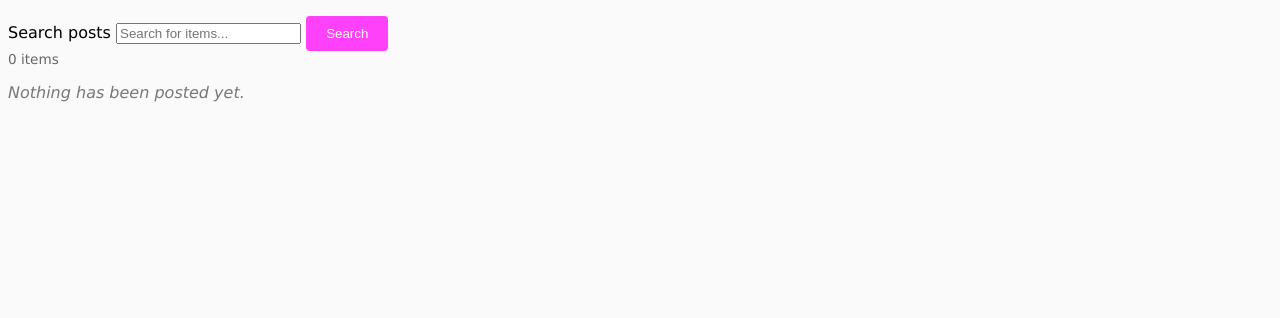
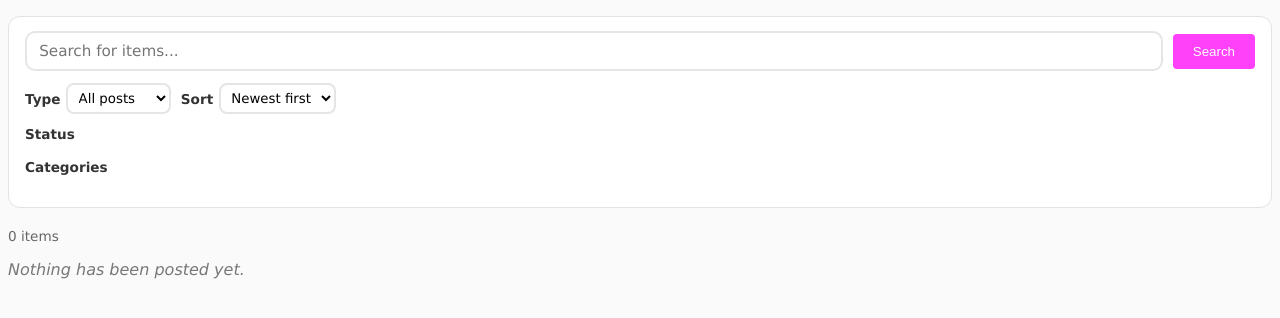
Before and after one commit to Fakhadova/wellesley-free-finds, a Flask app: template templates/home.html in a window 1280 px wide. Shown: the part 148-466 px from the top of the page. Run offline with Flask 3, Linux system fonts and the light colour scheme; the template is opened without the code that fills it, so the values that code supplies are empty.

Commit message:
Added filter and fixed home bug!

```diff
--- a/app.py
+++ b/app.py
@@ -6,7 +6,6 @@ import os
 import cs304dbi as dbi
 import pymysql
 import secrets
-app.secret_key = secrets.token_hex()
 
 from pwd_context import hash_password, verify_password
 from werkzeug.utils import secure_filename
@@ -26,9 +25,10 @@ app.config['MAX_CONTENT_LENGTH']=5 * 1024 * 1024
 
 @app.route('/')
 def index():
-    with dbi.connect() as conn:
-        donate_posts,request_posts=get_active_posts(conn) #shows posts on the front page
-    return render_template('main.html', page_title='Main Page', donate_posts=donate_posts, request_posts=request_posts)
+    #making sure log-ined users are sent to home
+    if session.get('uid'):
+        return redirect(url_for('home'))
+    return render_template('main.html', page_title='Main Page')
 
 
 @app.route('/register/', methods=["POST"])
@@ -68,7 +68,7 @@ def register():
             session['logged_in'] = True
             session['visits'] = 1
             flash("Account created successfully.")
-            return redirect(url_for('index'))
+            return redirect(url_for('home'))
 
 @app.route('/login/', methods=["POST"])
 def login():
@@ -109,10 +109,22 @@ def login():
 
 @app.route('/home/', endpoint='home')
 def home():
-    keyword = request.args.get('keyword', '').strip() #keyword is the search term the user puts in
+    #search and filter functionality for the home page
+    filters= {
+        'keyword': request.args.get('keyword', '').strip(), #our search term
+        'post_type': request.args.get('post_type', ''),
+        'categories': request.args.getlist('category'),
+        'statuses': request.args.getlist('status'),
+        'sort': request.args.get('sort', 'newest'),
+    }
     with dbi.connect() as conn:
-        posts=get_all_active_posts(conn) and search_posts(conn, keyword)
-    return render_template('home.html', page_title='Home Page', posts=posts, keyword=keyword)
+        posts= get_all_active_posts(conn, **filters)
+    #making this true if the user used search or filter so the "clear" button shows up
+    filtering= bool(filters['keyword'] or filters['post_type']
+                     or filters['categories'] or filters['statuses'])
+    return render_template('home.html', page_title='Home Page', posts=posts,
+                           filters=filters, filtering=filtering,
+                           categories=CATEGORIES, active_statuses=ACTIVE_STATUSES)
 
 @app.route('/user/<username>')
 def user(username=None):
--- a/query.py
+++ b/query.py
@@ -160,28 +160,76 @@ def get_photo(conn, filename):
     ''', [filename])
     return curs.fetchone()
 
-def get_all_active_posts(conn):
-    '''all posts shown in home with newest first.
-    excludes deleted and archived posts'''
-    curs=dbi.dict_cursor(conn)
-    curs.execute('''
-        select p.pid, p.uid, u.username, p.post_type, p.title,
-               p.description, p.category, f.filename as photo_filename,
-               p.status, p.posted_at
-        from posts p join users u using (uid)
-                     left join picfile f using (pid)
-        where p.is_deleted = 0 and p.status not in (%s, %s)
-        order by p.posted_at desc
-    ''', list(ARCHIVED_STATUSES))
+#statuses a post can have while it still shows on Home (used by the filter)
+ACTIVE_STATUSES = ('Available', 'Claimed', 'Open')
+
+
+def search_posts(conn, keyword, post_type, sort):
+    '''gets the home posts from the db matching the search keyword
+    and post type.'''
+    search= '%' + keyword + '%'
+    curs= dbi.dict_cursor(conn)
+    if sort== 'oldest':
+        curs.execute('''
+            select p.pid, p.uid, u.username, p.post_type, p.title,
+                   p.description, p.category, f.filename as photo_filename,
+                   p.status, p.posted_at
+            from posts p join users u using (uid)
+                         left join picfile f using (pid)
+            where p.is_deleted = 0
+              and p.status not in ('Completed', 'Fulfilled')
+              and (p.title like %s or p.description like %s)
+              and (%s = '' or p.post_type = %s)
+            order by p.posted_at asc
+        ''', [search, search, post_type, post_type])
+    else:
+        curs.execute('''
+            select p.pid, p.uid, u.username, p.post_type, p.title,
+                   p.description, p.category, f.filename as photo_filename,
+                   p.status, p.posted_at
+            from posts p join users u using (uid)
+                         left join picfile f using (pid)
+            where p.is_deleted = 0
+              and p.status not in ('Completed', 'Fulfilled')
+              and (p.title like %s or p.description like %s)
+              and (%s = '' or p.post_type = %s)
+            order by p.posted_at desc
+        ''', [search, search, post_type, post_type])
     return curs.fetchall()
 
-def get_active_posts(conn):
-    '''same posts as get_all_active_posts but split into donate or request'''
-    donate=[]
-    request=[]
-    for post in get_all_active_posts(conn):
-        (donate if post['post_type']=='Donate' else request).append(post)
-    return donate, request
+
+def filter_by_categories(posts, categories):
+    '''keeps only posts that have at least one of the categories
+    if no categories were chosen then all posts are kept'''
+    if not categories:
+        return posts
+    kept= []
+    for post in posts:
+        post_categories= post['category'].split(',')
+        for category in categories:
+            if category in post_categories:
+                kept.append(post)
+                break   #already kept this post, no need to check the rest
+    return kept
+
+
+def filter_by_statuses(posts, statuses):
+    '''keeps only posts whose status was chosen-
+    if no statuses were chosen then all posts are kept'''
+    if not statuses:
+        return posts
+    kept= []
+    for post in posts:
+        if post['status'] in statuses:
+            kept.append(post)
+    return kept
+def get_all_active_posts(conn, keyword='', post_type='', categories=[],
+                         statuses=[], sort='newest'):
+    '''returns the posts shown on home after search, filter and sort'''
+    posts = search_posts(conn, keyword, post_type, sort)
+    posts = filter_by_categories(posts, categories)
+    posts = filter_by_statuses(posts, statuses)
+    return posts
 
 def get_post_details(conn, pid):
     '''returns a non-deleted post with its author's username, im assuming we need this later'''
@@ -196,21 +244,6 @@ def get_post_details(conn, pid):
     ''', [pid])
     return curs.fetchone()
 
-def search_posts(conn, keyword):
-    '''searches for posts with the keyword in title'''
-    curs = dbi.dict_cursor(conn)
-    curs.execute('''
-        select p.pid, p.uid, u.username, p.post_type, p.title,
-               p.description, p.category, f.filename as photo_filename,
-               p.status, p.posted_at
-        from posts p join users u using (uid)
-                     left join picfile f using (pid)
-        where p.title like %s
-          and p.is_deleted = 0 and p.status not in (%s, %s)
-        order by p.posted_at desc
-    ''', ['%' + keyword + '%'] + list(ARCHIVED_STATUSES))
-    return curs.fetchall()
-
 def update_post(conn, pid, title, description, categories, photo_filename=None):
     '''updates a post with a new title, description, categories, and optionally a new photo filename'''
     curs = dbi.cursor(conn)
--- a/static/style.css
+++ b/static/style.css
@@ -460,3 +460,84 @@ body {
     .create-card { padding: 0 1em 1.25em; }
     .create-header { margin: 0 -1em; padding: 1.1em 1em; }
 }
+
+/* ===================== Home search / filter bar ===================== */
+.sr-only {
+    position: absolute;
+    width: 1px;
+    height: 1px;
+    overflow: hidden;
+    clip: rect(0 0 0 0);
+    white-space: nowrap;
+}
+
+.filter-bar {
+    background-color: white;
+    border: 1px solid #e3e3e3;
+    border-radius: 12px;
+    padding: 0.9em 1em;
+    margin-bottom: 1.25em;
+    display: flex;
+    flex-direction: column;
+    gap: 0.75em;
+}
+.filter-row {
+    display: flex;
+    flex-wrap: wrap;
+    gap: 0.6em;
+    align-items: center;
+}
+.filter-row input[type=search] {
+    flex: 1;
+    min-width: 12em;
+    font-family: var(--font-family);
+    font-size: 0.95em;
+    padding: 0.6em 0.8em;
+    border: 2px solid #e5e5e5;
+    border-radius: 10px;
+}
+.filter-row input[type=search]:focus {
+    outline: none;
+    border-color: var(--color-header);
+}
+.filter-select {
+    font-size: 0.85em;
+    font-weight: bold;
+    color: #333;
+    display: flex;
+    align-items: center;
+    gap: 0.4em;
+}
+.filter-select select {
+    font-family: var(--font-family);
+    padding: 0.35em 0.5em;
+    border: 2px solid #e5e5e5;
+    border-radius: 8px;
+    background-color: white;
+}
+.filter-group {
+    border: none;
+    margin: 0;
+    padding: 0;
+    min-width: 0;
+}
+.filter-group legend {
+    font-size: 0.85em;
+    font-weight: bold;
+    color: #333;
+    padding: 0;
+    margin-bottom: 0.4em;
+}
+.filter-bar .chip-option span {
+    font-size: 0.75em;
+    padding: 0.3em 0.7em;
+}
+.filter-actions {
+    display: flex;
+    align-items: center;
+    gap: 1em;
+}
+.clear-link {
+    font-size: 0.85em;
+    color: var(--color-header);
+}
--- a/templates/home.html
+++ b/templates/home.html
@@ -6,21 +6,64 @@
   <p>Browse free items from your campus community, or see what others are looking for.</p>
 </header>
 
-{# our search form #}
-<form class="search-bar" method="get" action="">
-  <label for="search-keyword" class="sr-only">Search posts</label>
-  <input
-    id="search-keyword"
-    type="search"
-    name="keyword"
-    value="{{ keyword | default('') }}"
-    placeholder="Search for items...">
-  <button type="submit" class="pink-btn">Search</button>
-  {% if keyword %}
-    <a href="{{ url_for(request.endpoint) }}" class="button">Clear</a>
-  {% endif %}
+{# search + filter + sort bar. It's a GET form, so the choices stay in the URL #}
+<form class="filter-bar" id="filter-bar" method="get" action="{{ url_for('home') }}">
+  <div class="filter-row">
+    <label for="search-keyword" class="sr-only">Search posts</label>
+    <input id="search-keyword" type="search" name="keyword"
+           value="{{ filters.keyword }}" placeholder="Search for items...">
+    <button type="submit" class="pink-btn">Search</button>
+  </div>
+
+  <div class="filter-row">
+    <label class="filter-select">Type
+      <select name="post_type">
+        <option value="">All posts</option>
+        <option value="Donate" {% if filters.post_type == 'Donate' %}selected{% endif %}>Donations</option>
+        <option value="Request" {% if filters.post_type == 'Request' %}selected{% endif %}>Requests</option>
+      </select>
+    </label>
+    <label class="filter-select">Sort
+      <select name="sort">
+        <option value="newest">Newest first</option>
+        <option value="oldest" {% if filters.sort == 'oldest' %}selected{% endif %}>Oldest first</option>
+      </select>
+    </label>
+  </div>
+
+  <fieldset class="filter-group">
+    <legend>Status</legend>
+    <div class="chip-picker">
+      {% for st in active_statuses %}
+      <label class="chip-option">
+        <input type="checkbox" name="status" value="{{ st }}"
+               {% if st in filters.statuses %}checked{% endif %}>
+        <span>{{ st }}</span>
+      </label>
+      {% endfor %}
+    </div>
+  </fieldset>
+
+  <fieldset class="filter-group">
+    <legend>Categories</legend>
+    <div class="chip-picker">
+      {% for value, label in categories.items() %}
+      <label class="chip-option">
+        <input type="checkbox" name="category" value="{{ value }}"
+               {% if value in filters.categories %}checked{% endif %}>
+        <span>{{ label }}</span>
+      </label>
+      {% endfor %}
+    </div>
+  </fieldset>
+
+  <div class="filter-actions">
+    <button type="submit" class="pink-btn" id="apply-filters">Apply filters</button>
+    {% if filtering or filters.sort == 'oldest' %}
+      <a href="{{ url_for('home') }}" class="clear-link">Clear all</a>
+    {% endif %}
+  </div>
 </form>
-
 
 <section class="listing">
   <p class="count">{{ posts | length }} item{{ '' if posts | length == 1 else 's' }}</p>
@@ -53,9 +96,23 @@
     {% endfor %}
   </ul>
   {% else %}
-  {# if nothing showed up in the search, or if there are no posts at all, both should not show up #}
-    <p class="empty">Nothing has been posted yet.</p>
+    {% if filtering %}
+      <p class="empty">No posts match your search or filters. <a href="{{ url_for('home') }}">Clear all</a></p>
+    {% else %}
+      <p class="empty">Nothing has been posted yet.</p>
+    {% endif %}
 
   {% endif %}
 </section>
 {% endblock %}
+
+{% block end_scripts %}
+<script>
+// apply filters right away when a dropdown or chip changes
+// (the Apply button stays for people without JavaScript)
+$('#filter-bar select, #filter-bar input[type=checkbox]').on('change', function () {
+    $('#filter-bar').submit();
+});
+$('#apply-filters').hide();
+</script>
+{% endblock %}
```
